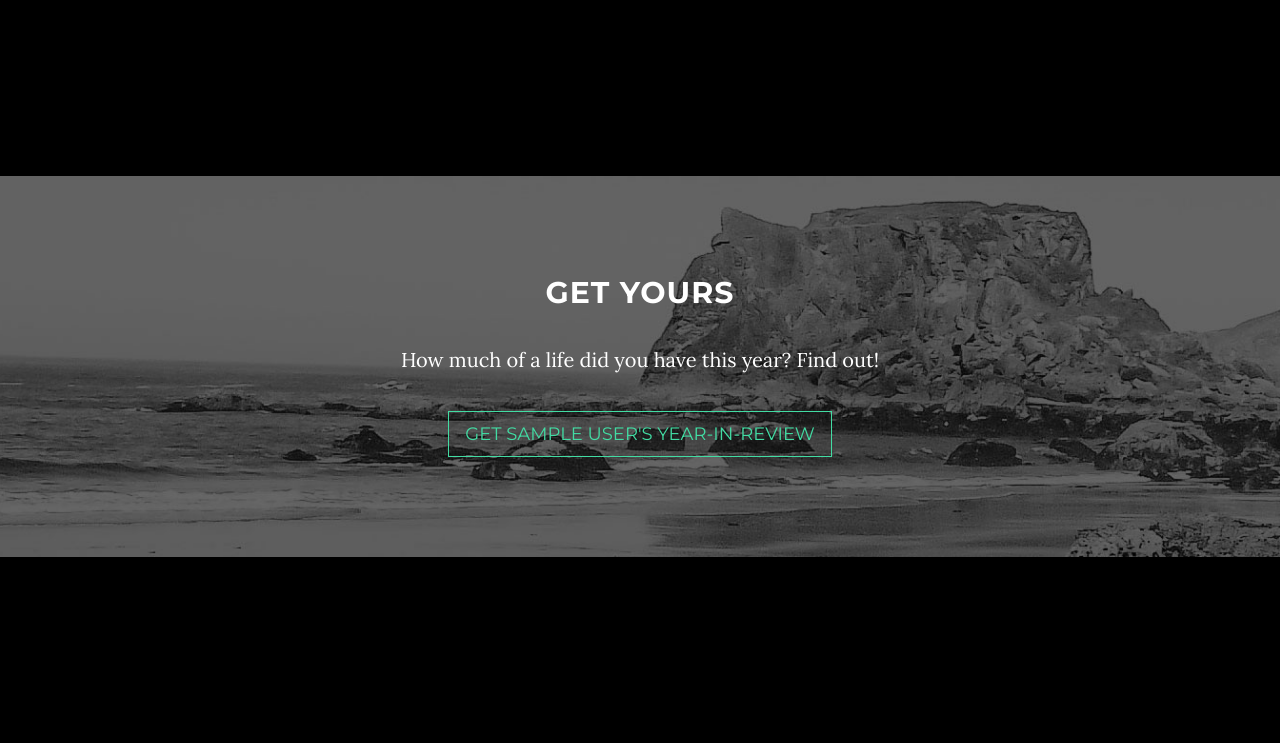
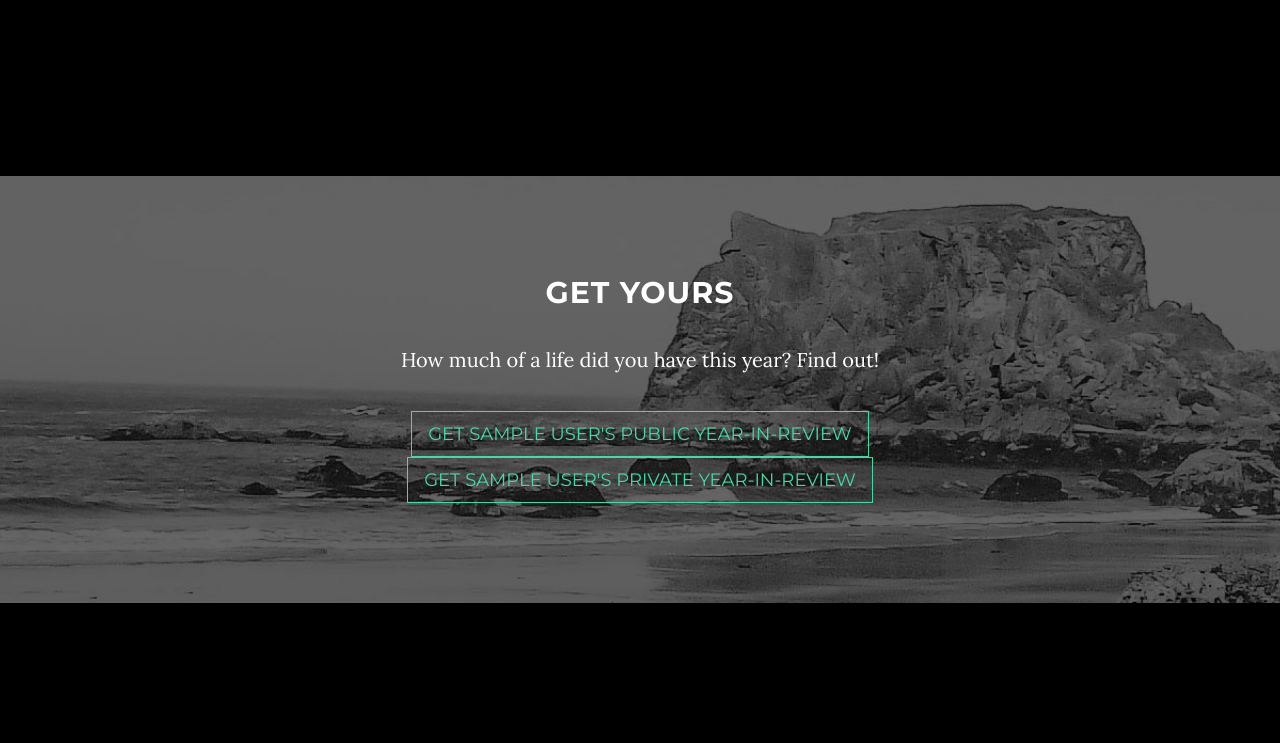
Before and after one commit to dwj300/year_in_review, a Flask app: page / in a window 1280 px wide. Shown: the part 1457-2200 px from the top of the page. Run offline with Flask 2, Linux system fonts and the light colour scheme; the visitor is signed in with stand-in values (Sample User, id 1); some libraries are stand-ins or nearby versions.

Commit message:
adding private functionality

```diff
--- a/server.py
+++ b/server.py
@@ -92,11 +92,16 @@ def token_getter():
         return session['token']
 
 
-@app.route('/review')
-def review():
+def str2bool(v):
+    return v.lower() in ("yes", "true", "t", "1")
+
+
+@app.route('/review<private_str>')
+def review(private_str):
+    private = str2bool(private_str)
     # Parse CLODUAMQP_URL (fallback to localhost)
     # send a message
-    data = {'token': session['token'], 'username': session['username'], 'name': session['name']}
+    data = {'token': session['token'], 'username': session['username'], 'name': session['name'], 'private': private}
     channel.basic_publish(exchange='',
                           routing_key='work',
                           body=json.dumps(data))
@@ -106,9 +111,10 @@ def review():
     # ToDo: deal with private!
     # ToDo: also filter by org or nah
     # maybe move to new method, or even class
+    """
     private = True
-    """print(session['user'].keys())
-    user = session['user']"""
+    print(session['user'].keys())
+    user = session['user']
     token = session['token']
     # repos_url = user['repos_url']
     # print(repos_url)
@@ -155,7 +161,7 @@ def review():
     print("hmm1")
     f.write(resp)
     f.close()
-    return resp
+    return resp"""
 
 
 @app.errorhandler(404)
--- a/templates/index.html
+++ b/templates/index.html
@@ -122,7 +122,8 @@
                     <h2>Get Yours</h2>
                     <p>How much of a life did you have this year? Find out!</p>
                     <!-- TODO: fix this -->
-                    <a href="review" class="btn btn-default btn-lg">Get {{ name }}'s year-in-review</a>
+                    <a href="review/False" class="btn btn-default btn-lg">Get {{ name }}'s public year-in-review</a>
+                    <a href="review/True" class="btn btn-default btn-lg">Get {{ name }}'s private year-in-review</a>
                 </div>
             </div>
         </div>
```
Also changed, not shown: worker.py (+6 -2 lines).
